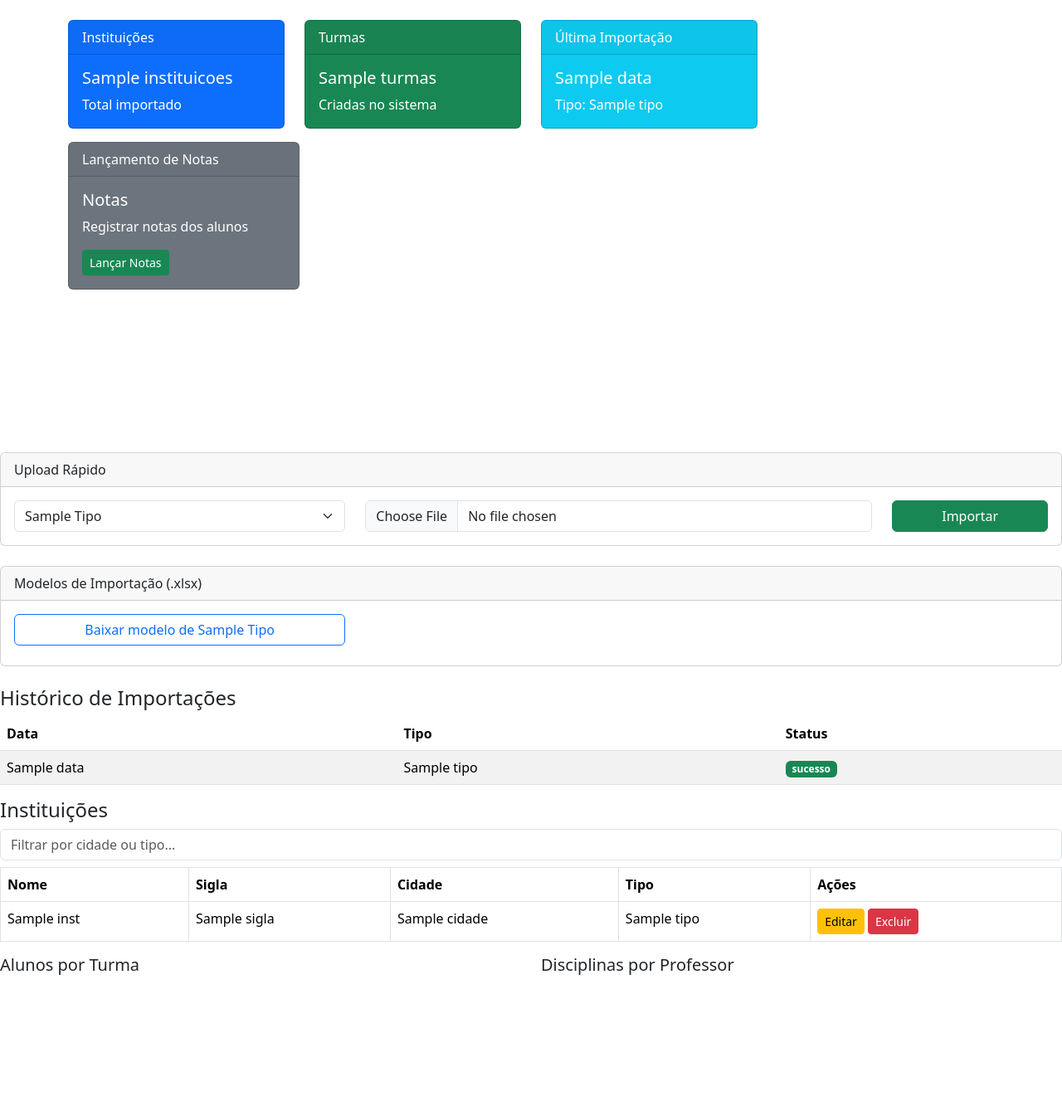
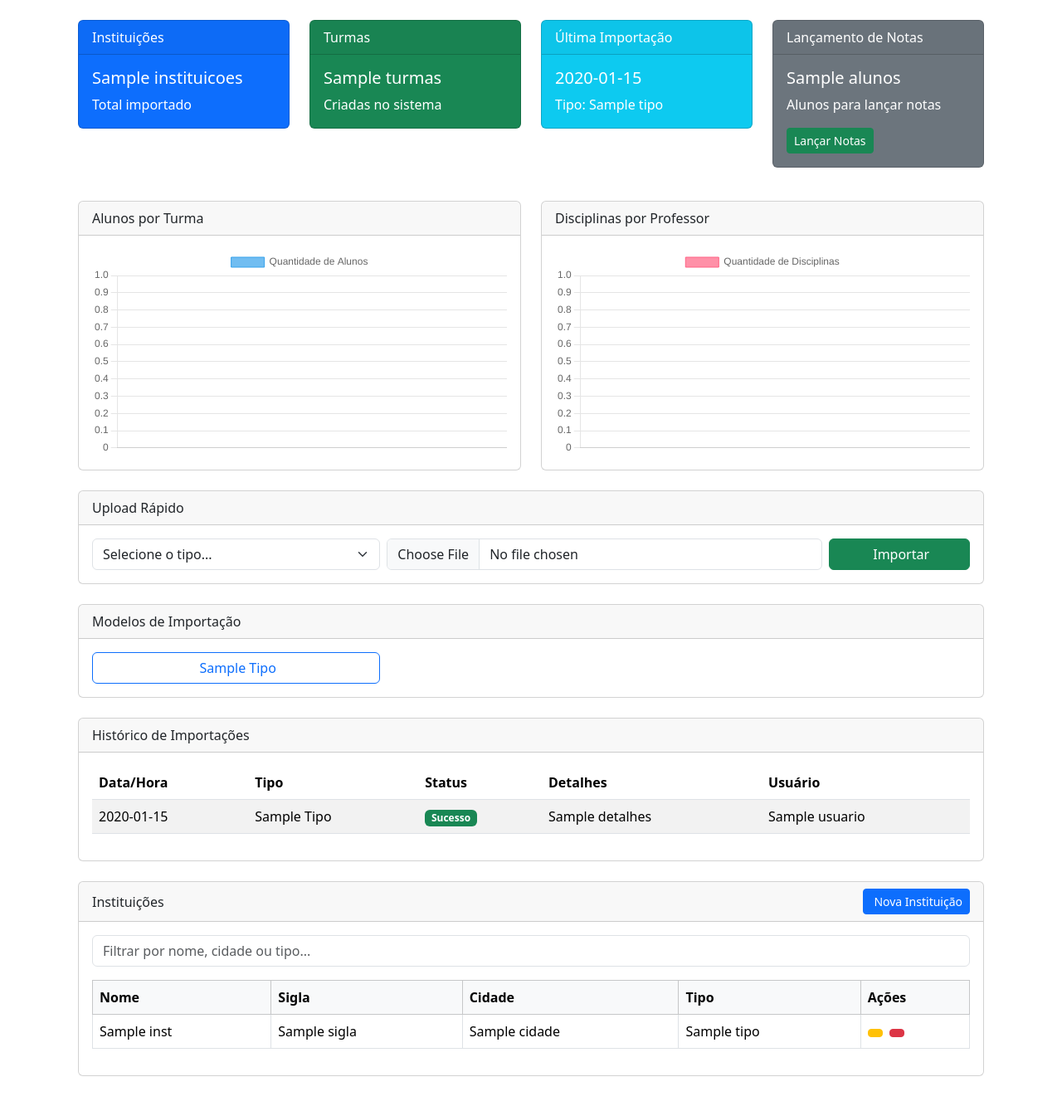
Before and after one commit to fisicorj/EduSkola, a Python web app: template app/templates/painel/painel.html in a window 1280 px wide. Shown: the whole page at 83% size. After the commit the page ends 1297 px from the top, so only its background shows below. Run offline with Jinja, Linux system fonts and the light colour scheme; the template is opened without the code that fills it: most values are stand-ins (such as "Sample title", 1, 10 or a date in 2020); a map, chart or similar area stays blank.

Commit message:
Update painel.html

```diff
--- a/app/templates/painel/painel.html
+++ b/app/templates/painel/painel.html
@@ -1,103 +1,101 @@
-<!-- painel/painel.html -->
 {% extends 'base.html' %}
 {% block title %}Painel de Importação{% endblock %}
 {% block content %}
 
-<script src="https://cdn.jsdelivr.net/npm/chart.js"></script>
-
-<script>
-const ctx1 = document.getElementById('graficoAlunosTurma');
-new Chart(ctx1, {
-    type: 'bar',
-    data: {
-        labels: {{ labels_turma|safe }},
-        datasets: [{
-            label: 'Alunos por Turma',
-            data: {{ valores_turma|safe }},
-            backgroundColor: 'rgba(54, 162, 235, 0.7)'
-        }]
-    }
-});
-
-const ctx2 = document.getElementById('graficoDisciplinasProfessor');
-new Chart(ctx2, {
-    type: 'bar',
-    data: {
-        labels: {{ labels_prof|safe }},
-        datasets: [{
-            label: 'Disciplinas por Professor',
-            data: {{ valores_prof|safe }},
-            backgroundColor: 'rgba(255, 99, 132, 0.7)'
-        }]
-    }
-});
-</script>
-<div class="row">
+<div class="container-fluid">
     <!-- Cartões de Estatísticas -->
+    <div class="row mb-4">
         <div class="col-md-3">
             <div class="card text-white bg-primary mb-3">
                 <div class="card-header">Instituições</div>
                 <div class="card-body">
-                <h5 class="card-title">{{ stats.instituicoes }}</h5>
+                    <h5 class="card-title">{{ stats['instituicoes'] }}</h5>
                     <p class="card-text">Total importado</p>
                 </div>
             </div>
         </div>
+
         <div class="col-md-3">
             <div class="card text-white bg-success mb-3">
                 <div class="card-header">Turmas</div>
                 <div class="card-body">
-                <h5 class="card-title">{{ stats.turmas }}</h5>
+                    <h5 class="card-title">{{ stats['turmas'] }}</h5>
                     <p class="card-text">Criadas no sistema</p>
                 </div>
             </div>
         </div>
+
         <div class="col-md-3">
             <div class="card text-white bg-info mb-3">
                 <div class="card-header">Última Importação</div>
                 <div class="card-body">
-                <h5 class="card-title">{{ ultima_importacao.data if ultima_importacao else '---' }}</h5>
-                <p class="card-text">Tipo: {{ ultima_importacao.tipo if ultima_importacao else '---' }}</p>
+                    <h5 class="card-title">
+                        {% if ultima_importacao %}
+                            {{ ultima_importacao.data.strftime('%d/%m/%Y %H:%M') }}
+                        {% else %}
+                            ---
+                        {% endif %}
+                    </h5>
+                    <p class="card-text">
+                        Tipo: {% if ultima_importacao %}{{ ultima_importacao.tipo|capitalize }}{% else %}---{% endif %}
+                    </p>
                 </div>
             </div>
         </div>
-</div>
-<!-- Novo Cartão de Notas -->
+
         <div class="col-md-3">
             <div class="card text-white bg-secondary mb-3">
                 <div class="card-header">Lançamento de Notas</div>
                 <div class="card-body">
-                <h5 class="card-title">Notas</h5>
-                <p class="card-text">Registrar notas dos alunos</p>
+                    <h5 class="card-title">{{ stats['alunos'] }}</h5>
+                    <p class="card-text">Alunos para lançar notas</p>
                     <a href="{{ url_for('notas.lancar') }}" class="btn btn-success btn-sm">Lançar Notas</a>
                 </div>
             </div>
         </div>
     </div>
 
-<!-- Gráfico de Importações -->
-<div class="mb-4">
-    <canvas id="graficoImportacoes"></canvas>
+    <!-- Gráficos -->
+    <div class="row mb-4">
+        <div class="col-md-6">
+            <div class="card">
+                <div class="card-header">Alunos por Turma</div>
+                <div class="card-body">
+                    <canvas id="graficoAlunosTurma"></canvas>
+                </div>
+            </div>
+        </div>
+        <div class="col-md-6">
+            <div class="card">
+                <div class="card-header">Disciplinas por Professor</div>
+                <div class="card-body">
+                    <canvas id="graficoDisciplinasProfessor"></canvas>
+                </div>
+            </div>
+        </div>
     </div>
 
-<!-- Módulo de Upload Rápido -->
+    <!-- Upload Rápido -->
     <div class="card mb-4">
         <div class="card-header">Upload Rápido</div>
         <div class="card-body">
             <form method="post" enctype="multipart/form-data" action="{{ url_for('painel.importar') }}">
-            <div class="row">
+                <div class="row g-2">
                     <div class="col-md-4">
                         <select class="form-select" name="tipo" required>
+                            <option value="">Selecione o tipo...</option>
                             {% for tipo in tipos %}
-                        <option value="{{ tipo }}">{{ tipo.title() }}</option>
+                            <option value="{{ tipo }}">{{ tipo|title }}</option>
                             {% endfor %}
                         </select>
                     </div>
                     <div class="col-md-6">
-                    <input class="form-control" type="file" name="arquivo" required>
+                        <input class="form-control" type="file" name="arquivo" accept=".csv,.xlsx" required>
                     </div>
                     <div class="col-md-2">
-                    <button class="btn btn-success w-100">Importar</button>
+                        <button type="submit" class="btn btn-success w-100">
+                            <i class="fas fa-upload me-1"></i> Importar
+                        </button>
                     </div>
                 </div>
             </form>
@@ -106,13 +104,14 @@ new Chart(ctx2, {
 
     <!-- Modelos de Importação -->
     <div class="card mb-4">
-    <div class="card-header">Modelos de Importação (.xlsx)</div>
+        <div class="card-header">Modelos de Importação</div>
         <div class="card-body">
-        <div class="row">
+            <div class="row g-2">
                 {% for tipo in tipos %}
-            <div class="col-md-4 mb-2">
-                <a href="{{ url_for('painel.baixar_template', nome=tipo ~ '.xlsx') }}" class="btn btn-outline-primary w-100">
-                    Baixar modelo de {{ tipo.title() }}
+                <div class="col-md-4 col-sm-6">
+                    <a href="{{ url_for('painel.baixar_template', nome=tipo ~ '.xlsx') }}"
+                       class="btn btn-outline-primary w-100">
+                        <i class="fas fa-download me-1"></i> {{ tipo|title }}
                     </a>
                 </div>
                 {% endfor %}
@@ -121,27 +120,68 @@ new Chart(ctx2, {
     </div>
 
     <!-- Histórico de Importações -->
-<h4>Histórico de Importações</h4>
-<table class="table table-striped">
+    <div class="card mb-4">
+        <div class="card-header">Histórico de Importações</div>
+        <div class="card-body">
+            <div class="table-responsive">
+                <table class="table table-striped table-hover">
                     <thead>
-        <tr><th>Data</th><th>Tipo</th><th>Status</th></tr>
+                        <tr>
+                            <th>Data/Hora</th>
+                            <th>Tipo</th>
+                            <th>Status</th>
+                            <th>Detalhes</th>
+                            <th>Usuário</th>
+                        </tr>
                     </thead>
                     <tbody>
                         {% for i in historico_importacoes %}
                         <tr>
-            <td>{{ i.data }}</td>
-            <td>{{ i.tipo }}</td>
-            <td><span class="badge bg-{{ 'success' if i.status == 'sucesso' else 'danger' }}">{{ i.status }}</span></td>
+                            <td>{{ i.data.strftime('%d/%m/%Y %H:%M') }}</td>
+                            <td>{{ i.tipo|title }}</td>
+                            <td>
+                                <span class="badge bg-{{ 'success' if i.status == 'sucesso' else 'danger' }}">
+                                    {{ i.status|title }}
+                                </span>
+                            </td>
+                            <td>{{ i.detalhes|truncate(50) }}</td>
+                            <td>{{ i.usuario.nome if i.usuario else 'Sistema' }}</td>
+                        </tr>
+                        {% else %}
+                        <tr>
+                            <td colspan="5" class="text-center">Nenhuma importação registrada</td>
                         </tr>
                         {% endfor %}
                     </tbody>
                 </table>
+            </div>
+        </div>
+    </div>
 
-<!-- Tabela Interativa de Instituições -->
-<h4>Instituições</h4>
-<input type="text" class="form-control mb-2" placeholder="Filtrar por cidade ou tipo..." id="filtro">
-<table class="table table-bordered" id="tabela-instituicoes">
-    <thead><tr><th>Nome</th><th>Sigla</th><th>Cidade</th><th>Tipo</th><th>Ações</th></tr></thead>
+    <!-- Tabela de Instituições -->
+    <div class="card">
+        <div class="card-header d-flex justify-content-between align-items-center">
+            <span>Instituições</span>
+            <a href="{{ url_for('instituicoes.nova') }}" class="btn btn-sm btn-primary">
+                <i class="fas fa-plus me-1"></i> Nova Instituição
+            </a>
+        </div>
+        <div class="card-body">
+            <div class="mb-3">
+                <input type="text" class="form-control" id="filtroInstituicoes"
+                       placeholder="Filtrar por nome, cidade ou tipo...">
+            </div>
+            <div class="table-responsive">
+                <table class="table table-bordered table-hover" id="tabela-instituicoes">
+                    <thead class="table-light">
+                        <tr>
+                            <th>Nome</th>
+                            <th>Sigla</th>
+                            <th>Cidade</th>
+                            <th>Tipo</th>
+                            <th>Ações</th>
+                        </tr>
+                    </thead>
                     <tbody>
                         {% for i in instituicoes %}
                         <tr>
@@ -149,41 +189,97 @@ new Chart(ctx2, {
                             <td>{{ i.sigla }}</td>
                             <td>{{ i.cidade }}</td>
                             <td>{{ i.tipo }}</td>
-            <td>
-                <a href="{{ url_for('instituicoes.editar', id=i.id) }}" class="btn btn-sm btn-warning">Editar</a>
-                <a href="{{ url_for('instituicoes.excluir', id=i.id) }}" class="btn btn-sm btn-danger">Excluir</a>
+                            <td class="text-nowrap">
+                                <a href="{{ url_for('instituicoes.editar', id=i.id) }}"
+                                   class="btn btn-sm btn-warning me-1"
+                                   title="Editar">
+                                    <i class="fas fa-edit"></i>
+                                </a>
+                                <a href="{{ url_for('instituicoes.excluir', id=i.id) }}"
+                                   class="btn btn-sm btn-danger"
+                                   title="Excluir"
+                                   onclick="return confirm('Tem certeza que deseja excluir esta instituição?')">
+                                    <i class="fas fa-trash"></i>
+                                </a>
                             </td>
+                        </tr>
+                        {% else %}
+                        <tr>
+                            <td colspan="5" class="text-center">Nenhuma instituição cadastrada</td>
                         </tr>
                         {% endfor %}
                     </tbody>
                 </table>
-
-<!-- Gráficos adicionais -->
-<div class="row">
-    <div class="col-md-6">
-        <h5>Alunos por Turma</h5>
-        <canvas id="graficoAlunosTurma"></canvas>
             </div>
-    <div class="col-md-6">
-        <h5>Disciplinas por Professor</h5>
-        <canvas id="graficoDisciplinasProfessor"></canvas>
+        </div>
     </div>
 </div>
 
+<!-- JavaScript -->
 <script src="https://cdn.jsdelivr.net/npm/chart.js"></script>
 <script>
-// Exemplo de gráficos: dados devem ser passados via context ou AJAX futuramente
-const ctx1 = document.getElementById('graficoImportacoes');
-new Chart(ctx1, {
+// Gráfico de Alunos por Turma
+new Chart(
+    document.getElementById('graficoAlunosTurma'),
+    {
         type: 'bar',
         data: {
-        labels: {{ dias|safe }},
+            labels: {{ labels_turma|tojson|safe }},
             datasets: [{
-            label: 'Importações',
-            data: {{ contagens|safe }},
-            backgroundColor: 'rgba(54, 162, 235, 0.7)'
+                label: 'Quantidade de Alunos',
+                data: {{ valores_turma|tojson|safe }},
+                backgroundColor: 'rgba(54, 162, 235, 0.7)',
+                borderColor: 'rgba(54, 162, 235, 1)',
+                borderWidth: 1
             }]
+        },
+        options: {
+            responsive: true,
+            scales: {
+                y: {
+                    beginAtZero: true
                 }
+            }
+        }
+    }
+);
+
+// Gráfico de Disciplinas por Professor
+new Chart(
+    document.getElementById('graficoDisciplinasProfessor'),
+    {
+        type: 'bar',
+        data: {
+            labels: {{ labels_prof|tojson|safe }},
+            datasets: [{
+                label: 'Quantidade de Disciplinas',
+                data: {{ valores_prof|tojson|safe }},
+                backgroundColor: 'rgba(255, 99, 132, 0.7)',
+                borderColor: 'rgba(255, 99, 132, 1)',
+                borderWidth: 1
+            }]
+        },
+        options: {
+            responsive: true,
+            scales: {
+                y: {
+                    beginAtZero: true
+                }
+            }
+        }
+    }
+);
+
+// Filtro para tabela de instituições
+document.getElementById('filtroInstituicoes').addEventListener('input', function() {
+    const filtro = this.value.toLowerCase();
+    const linhas = document.querySelectorAll('#tabela-instituicoes tbody tr');
+
+    linhas.forEach(linha => {
+        const texto = linha.textContent.toLowerCase();
+        linha.style.display = texto.includes(filtro) ? '' : 'none';
+    });
 });
 </script>
+
 {% endblock %}
```
Lines whose indentation alone changed are shown as unchanged.
